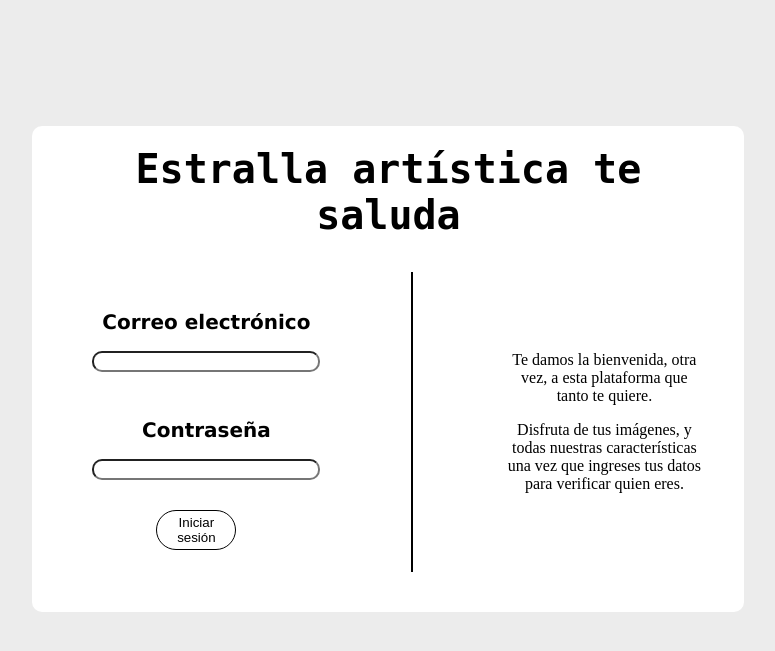
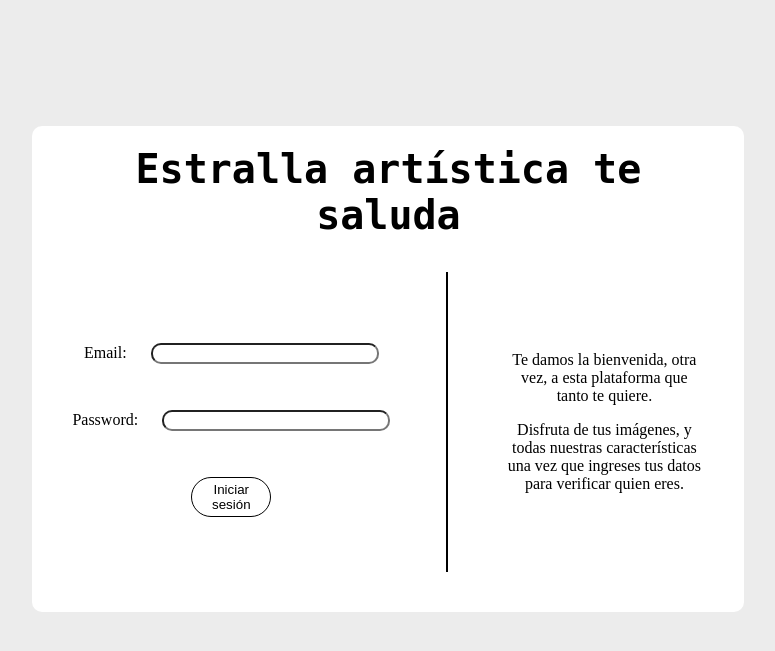
Before and after one commit to ZalazarFernando/Portfolio_Art, a Django app: page /log_in/ in a window 1280 px wide. Shown: the top 651 px of the page, without its empty margins (260-1035 px from the left). Run offline with Django 5.2, Linux system fonts and the light colour scheme.

Commit message:
log in working

```diff
--- a/Portfolio_Art/Portfolio_Art/settings.py
+++ b/Portfolio_Art/Portfolio_Art/settings.py
@@ -130,3 +130,5 @@
 # https://docs.djangoproject.com/en/5.0/ref/settings/#default-auto-field
 
 DEFAULT_AUTO_FIELD = 'django.db.models.BigAutoField'
+
+AUTH_USER_MODEL = 'core.User'
--- /dev/null
+++ b/Portfolio_Art/log_in/forms.py
@@ -0,0 +1,10 @@
+from django import forms
+from django.contrib.auth.forms import AuthenticationForm
+from core.models import User
+
+class EmailAuthenticationForm(AuthenticationForm):
+    username = forms.EmailField(widget=forms.TextInput(attrs={'class': 'form-control'}))
+
+    class Meta:
+        model = User
+        fields = ['username', 'password']
--- a/Portfolio_Art/log_in/templates/Log_in.html
+++ b/Portfolio_Art/log_in/templates/Log_in.html
@@ -15,11 +15,11 @@
             </div>
             <div id="bottom-frame">
                 <div id="put-info">
-                    <h2>Correo electrónico</h2>
-                    <input type="text">
-                    <h2>Contraseña</h2>
-                    <input type="text">
-                    <button type="button">Iniciar sesión</button>
+                    <form method="post" action="">
+                        {% csrf_token %}
+                        {{ form.as_p }}
+                        <button type="submit">Iniciar sesión</button>
+                    </form>
                 </div>
                 <div id="vertical-line"></div>
                 <div id="extra-info">
--- a/Portfolio_Art/log_in/views.py
+++ b/Portfolio_Art/log_in/views.py
@@ -1,9 +1,18 @@
-from django.shortcuts import render
+from django.shortcuts import render, redirect
+from .forms import EmailAuthenticationForm
+from django.contrib.auth import authenticate, login
 
-# Create your views here.
 def LogInComponent(request):
-    return render(
-        request,
-        "Log_in.html",
-        {}
-        )
+    if request.method == 'POST':
+        form = EmailAuthenticationForm(request, request.POST)
+        if form.is_valid():
+            email = form.cleaned_data['username']
+            password = form.cleaned_data['password']
+            user = authenticate(request, email=email, password=password)
+            if user is not None:
+                login(request, user)
+                return redirect('home')
+    else:
+        form = EmailAuthenticationForm()
+
+    return render(request, "Log_in.html", {'form': form})
```
Also changed, not shown: Portfolio_Art/core/migrations/0006_alter_user_nickname.py (added), Portfolio_Art/db.sqlite3.
